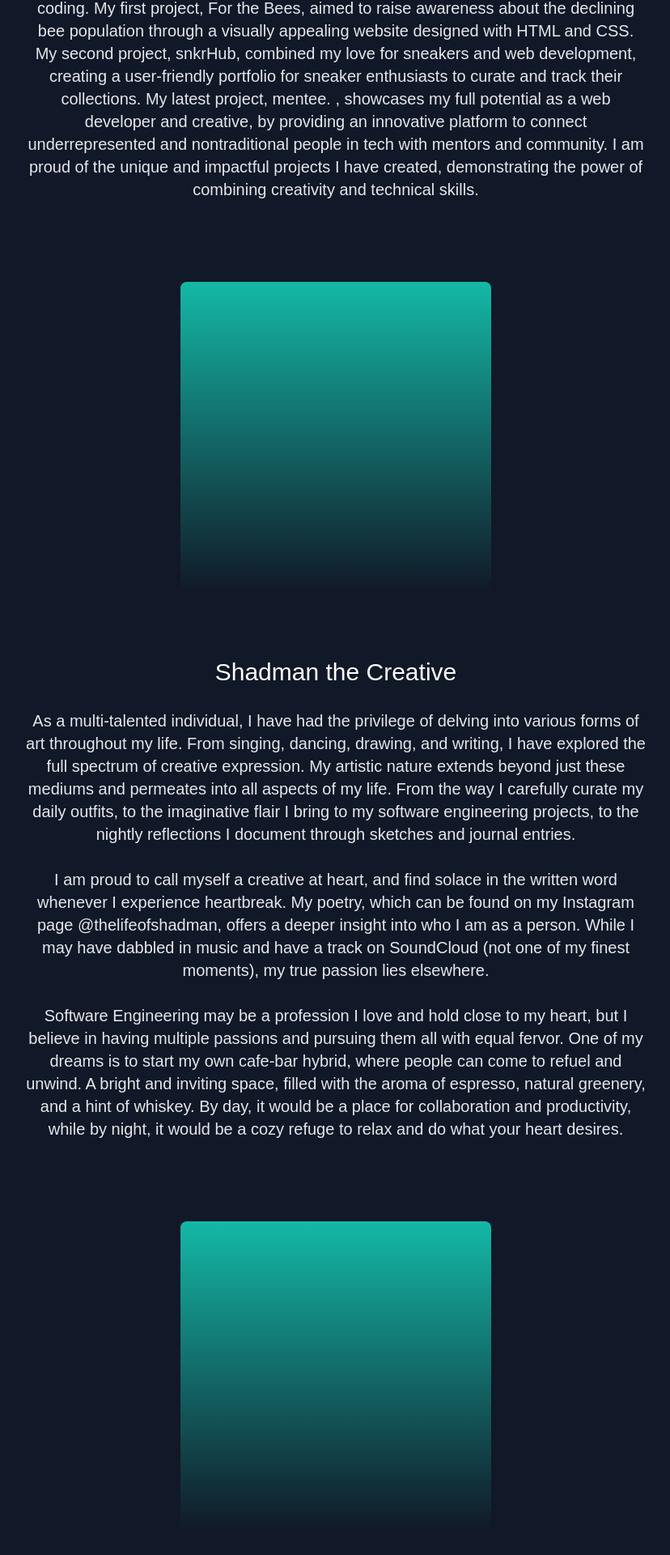
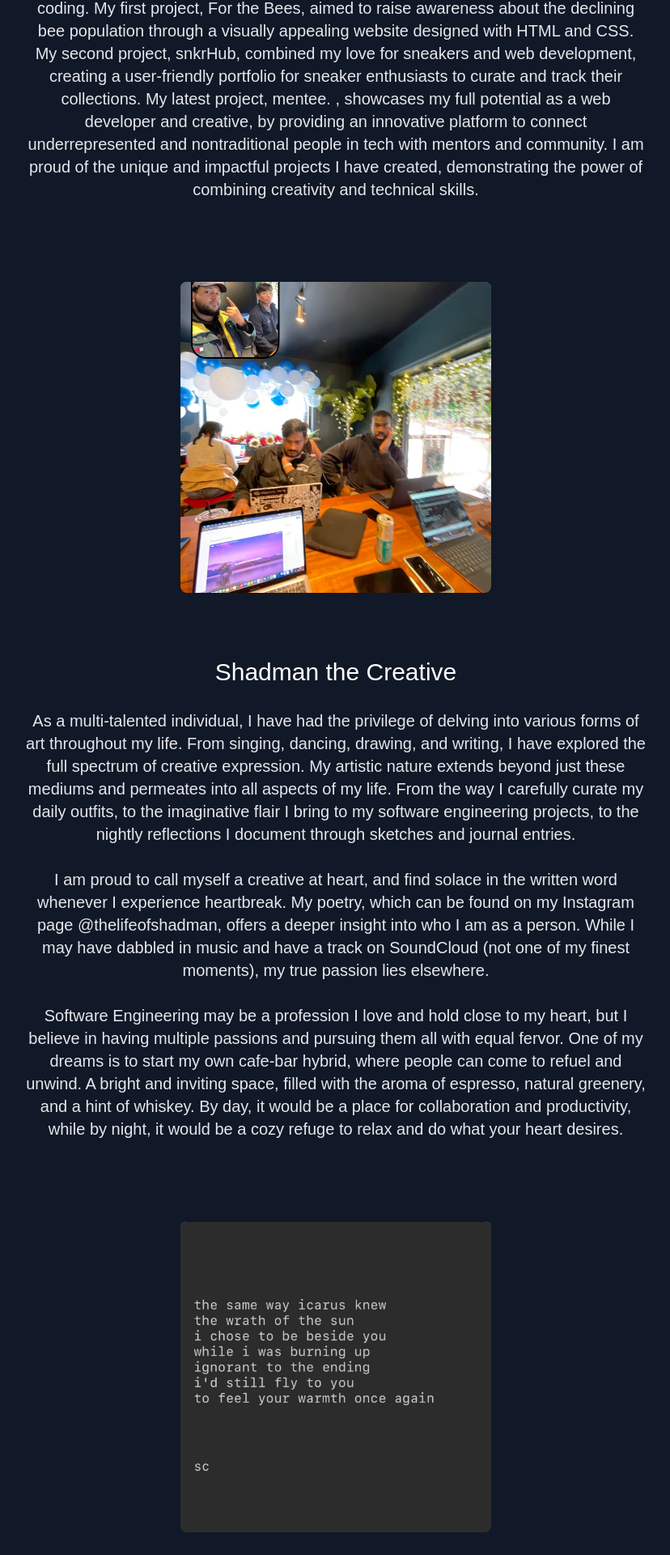
Before and after one commit to shadmanc01/portfolio, a Next.js app: page /aboutme in a window 1280 px wide. Shown: the part 604-2524 px from the top of the page at 81% size, without its empty margins (225-1053 px from the left). Built offline with nearby package versions, Linux system fonts and the light colour scheme.

Commit message:
adding back web images and profile images

```diff
--- a/pages/aboutme.js
+++ b/pages/aboutme.js
@@ -73,7 +73,7 @@ export default function about() {
             I've always seen myself as a creator. Ever since I was young, I could be found creating action figures out of sketches on pieces of paper and expressing myself through writing. Unfortunately, I was never able to use my creative side in school or college. I always saw my skills as a hobby and something that I could never use to pursue a career. In late 2021, my friend reignited his passion for development when he joined The Marcy Lab School, and as a fellow college burnout, I was intrigued. For the past year and a half, I have been following the 1% daily growth mantra and doing so has allowed me to finally use my creativity, combined with the skills I have gained in coding. My first project, For the Bees, aimed to raise awareness about the declining bee population through a visually appealing website designed with HTML and CSS. My second project, snkrHub, combined my love for sneakers and web development, creating a user-friendly portfolio for sneaker enthusiasts to curate and track their collections. My latest project, mentee. , showcases my full potential as a web developer and creative, by providing an innovative platform to connect underrepresented and nontraditional people in tech with mentors and community. I am proud of the unique and impactful projects I have created, demonstrating the power of combining creativity and technical skills.
             </p>
             <div className="rounded-lg p-5 mx-auto bg-gradient-to-b from-teal-500 w-80 h-80 relative overflow-hidden mt-20 md:h-96 md:w-96">
-              {/* <Image src={swe} layout="fill" objectFit="cover" /> */}
+              <Image src={swe} layout="fill" objectFit="cover" />
             </div>
 
             <h3 className="pt-20 text-2xl py-2 dark:text-white md:text-3xl">
@@ -89,7 +89,7 @@ export default function about() {
             Software Engineering may be a profession I love and hold close to my heart, but I believe in having multiple passions and pursuing them all with equal fervor. One of my dreams is to start my own cafe-bar hybrid, where people can come to refuel and unwind. A bright and inviting space, filled with the aroma of espresso, natural greenery, and a hint of whiskey. By day, it would be a place for collaboration and productivity, while by night, it would be a cozy refuge to relax and do what your heart desires.
             </p>
             <div className="rounded-lg p-5 mx-auto bg-gradient-to-b from-teal-500 w-80 h-80 relative overflow-hidden mt-20 md:h-96 md:w-96">
-              {/* <Image src={poet} layout="fill" objectFit="cover" /> */}
+              <Image src={poet} layout="fill" objectFit="cover" />
             </div>
           </div>
         </section>
```
